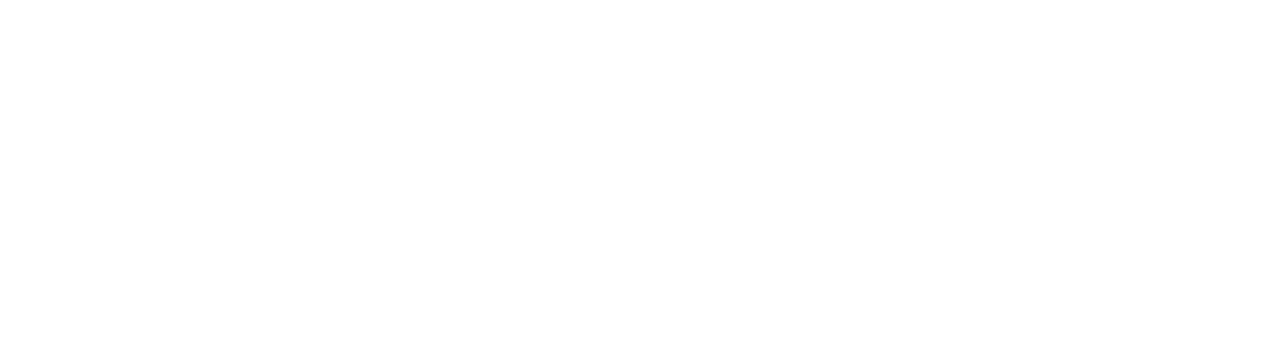
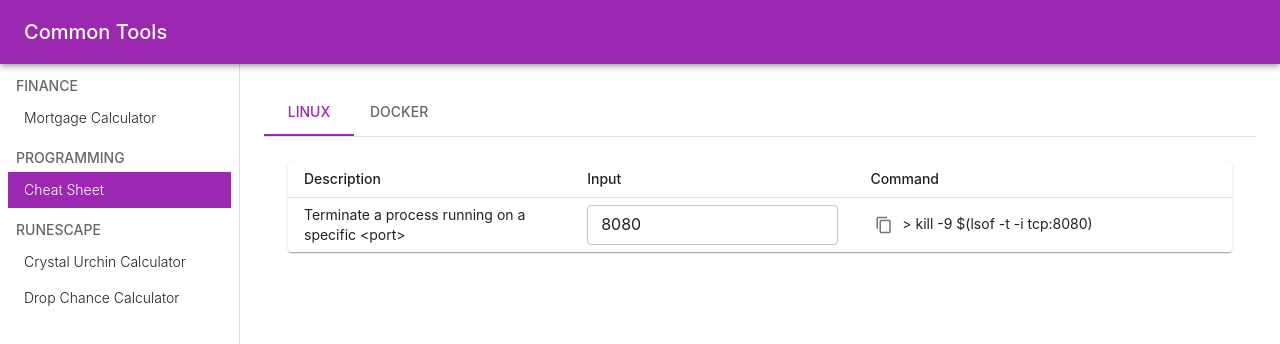
Before and after one commit to chrisBas/track-assist, a React (Create React App) app: page /programming-cheat-sheet in a window 1280 px wide. Before the commit this address had no page. Shown: the top 344 px of the page. Built offline with nearby package versions, Linux system fonts and the light colour scheme.

Commit message:
add programming cheet sheet

```diff
--- a/package.json
+++ b/package.json
@@ -7,6 +7,7 @@
     "@emotion/react": "^11.11.1",
     "@emotion/styled": "^11.11.0",
     "@mui/icons-material": "^5.14.8",
+    "@mui/lab": "^5.0.0-alpha.144",
     "@mui/material": "^5.14.8",
     "@testing-library/jest-dom": "^5.17.0",
     "@testing-library/react": "^13.4.0",
@@ -24,7 +25,7 @@
     "web-vitals": "^2.1.4"
   },
   "scripts": {
-    "start": "PUBLIC_URL=/ react-scripts start",
+    "start": "PORT=8082  PUBLIC_URL=/ react-scripts start",
     "build": "BUILD_PATH='./docs' react-scripts build",
     "test": "react-scripts test",
     "eject": "react-scripts eject"
@@ -46,5 +47,8 @@
       "last 1 firefox version",
       "last 1 safari version"
     ]
+  },
+  "devDependencies": {
+    "@babel/plugin-proposal-private-property-in-object": "^7.21.11"
   }
 }
--- a/src/App.tsx
+++ b/src/App.tsx
@@ -4,6 +4,7 @@
 import DropChanceCalculator from "./page/DropChanceCalculator";
 import Home from "./page/Home";
 import MortgageCalculator from "./page/MortgageCalculator";
+import ProgrammingCheatSheet from "./page/ProgrammingCheatSheet";
 import { Page } from "./type/Pages";
 
 export const navigationItems: {
@@ -17,6 +18,16 @@
         text: "Mortgage Calculator",
         path: "mortgage-calc",
         element: <MortgageCalculator />,
+      },
+    ],
+  },
+  {
+    section: "Programming",
+    content: [
+      {
+        text: "Cheat Sheet",
+        path: "programming-cheat-sheet",
+        element: <ProgrammingCheatSheet />,
       },
     ],
   },
--- /dev/null
+++ b/src/page/ProgrammingCheatSheet.tsx
@@ -0,0 +1,192 @@
+import ContentCopyIcon from "@mui/icons-material/ContentCopy";
+import TabContext from "@mui/lab/TabContext";
+import TabList from "@mui/lab/TabList";
+import TabPanel from "@mui/lab/TabPanel";
+import { IconButton, Snackbar, TextField } from "@mui/material";
+import Box from "@mui/material/Box";
+import Paper from "@mui/material/Paper";
+import Tab from "@mui/material/Tab";
+import Table from "@mui/material/Table";
+import TableBody from "@mui/material/TableBody";
+import TableCell from "@mui/material/TableCell";
+import TableContainer from "@mui/material/TableContainer";
+import TableHead from "@mui/material/TableHead";
+import TableRow from "@mui/material/TableRow";
+import { useState } from "react";
+import useLocalStorage from "../hook/useLocalStorage";
+
+const variable = "<var>";
+
+const cheatSheet: {
+  program: string;
+  commands: { description: string; command: string; defaultParams: string[] }[];
+}[] = [
+  {
+    program: "linux",
+    commands: [
+      createCommand(
+        "Terminate a process running on a specific <port>",
+        ["8080"],
+        `kill -9 $(lsof -t -i tcp:${variable})`
+      ),
+    ],
+  },
+  {
+    program: "docker",
+    commands: [
+      createCommand("list all running containers", [], "docker ps"),
+      createCommand(
+        "stop all running containers",
+        [],
+        "docker stop $(docker ps -a -q)"
+      ),
+    ],
+  },
+];
+
+export default function ProgrammingCheatSheet() {
+  const [openedTab, setOpenedTab] = useLocalStorage(
+    "cheat-sheet-tab",
+    cheatSheet[0].program
+  );
+  const [params, setParams] = useState<{
+    [program: string]: { [command: string]: string[] };
+  }>(
+    cheatSheet.reduce(
+      (m: { [program: string]: { [command: string]: string[] } }, cs) => {
+        m[cs.program] = m[cs.program] || {};
+        cs.commands.forEach((c) => {
+          m[cs.program][c.description] = c.defaultParams;
+        });
+        return m;
+      },
+      {}
+    )
+  );
+  const [snackbarMsg, setSnackbarMsg] = useState<string | null>(null);
+
+  return (
+    <Box>
+      <TabContext value={openedTab}>
+        <Box sx={{ borderBottom: 1, borderColor: "divider" }}>
+          <TabList
+            onChange={(_e, newValue) => {
+              setOpenedTab((_old) => newValue);
+            }}
+            aria-label="Programming commands table"
+          >
+            {cheatSheet.map((cs) => {
+              return (
+                <Tab key={cs.program} label={cs.program} value={cs.program} />
+              );
+            })}
+          </TabList>
+        </Box>
+        {cheatSheet.map((cs) => (
+          <TabPanel key={cs.program} value={cs.program}>
+            <TableContainer component={Paper}>
+              <Table
+                sx={{ minWidth: 650 }}
+                size="small"
+                aria-label="a dense table"
+              >
+                <TableHead>
+                  <TableRow>
+                    <TableCell width="30%">Description</TableCell>
+                    <TableCell width="30%">Input</TableCell>
+                    <TableCell>Command</TableCell>
+                  </TableRow>
+                </TableHead>
+                <TableBody>
+                  {cheatSheet
+                    .find((cs) => cs.program === openedTab)
+                    ?.commands.map(({ command, description }) => {
+                      const commandParams = params[openedTab][description];
+                      const replacedCommand = replaceVariable(
+                        command,
+                        commandParams
+                      );
+                      return (
+                        <TableRow
+                          key={command}
+                          sx={{
+                            "&:last-child td, &:last-child th": { border: 0 },
+                            height: "54px",
+                          }}
+                        >
+                          <TableCell component="th" scope="row">
+                            {description}
+                          </TableCell>
+                          <TableCell>
+                            {commandParams.length > 0 && (
+                              <TextField
+                                size="small"
+                                value={commandParams.join(",")}
+                                onChange={(e) => {
+                                  const newParams = e.target.value.split(",");
+                                  if (
+                                    newParams.length === commandParams.length
+                                  ) {
+                                    setParams((old) => {
+                                      return {
+                                        ...old,
+                                        [openedTab]: {
+                                          ...old[openedTab],
+                                          [description]: newParams,
+                                        },
+                                      };
+                                    });
+                                  }
+                                }}
+                                fullWidth
+                              />
+                            )}
+                          </TableCell>
+                          <TableCell>
+                            <IconButton
+                              size="small"
+                              aria-label="copy"
+                              onClick={() => {
+                                navigator.clipboard.writeText(replacedCommand);
+                                setSnackbarMsg("Command copied 👍");
+                              }}
+                            >
+                              <ContentCopyIcon fontSize="inherit" />
+                            </IconButton>
+                            {`      > ${replacedCommand}`}
+                          </TableCell>
+                        </TableRow>
+                      );
+                    })}
+                </TableBody>
+              </Table>
+            </TableContainer>
+          </TabPanel>
+        ))}
+      </TabContext>
+      <Snackbar
+        autoHideDuration={1500}
+        anchorOrigin={{ vertical: "bottom", horizontal: "right" }}
+        open={snackbarMsg != null}
+        onClose={() => setSnackbarMsg(null)}
+        message={snackbarMsg}
+      />
+    </Box>
+  );
+}
+
+function replaceVariable(command: string, params: string[]): string {
+  let replaced = command;
+  params.forEach((p) => {
+    replaced = replaced.replace(variable, p);
+  });
+  return replaced;
+}
+
+function createCommand(
+  description: string,
+  defaultParams: string[],
+  command: string
+) {
+  return { description, defaultParams, command };
+}
--- a/src/type/Pages.d.ts
+++ b/src/type/Pages.d.ts
@@ -2,4 +2,5 @@
   | ""
   | "mortgage-calc"
   | "crystal-urchin-calc"
-  | "drop-chance-calc";
+  | "drop-chance-calc"
+  | "programming-cheat-sheet";
```
Also changed, not shown: 8 other files (tests, documents, lock files or other folders).
